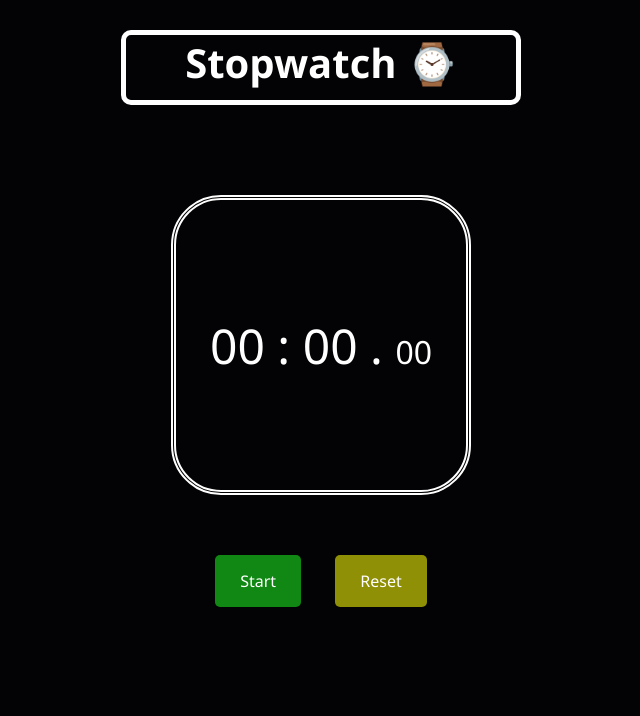
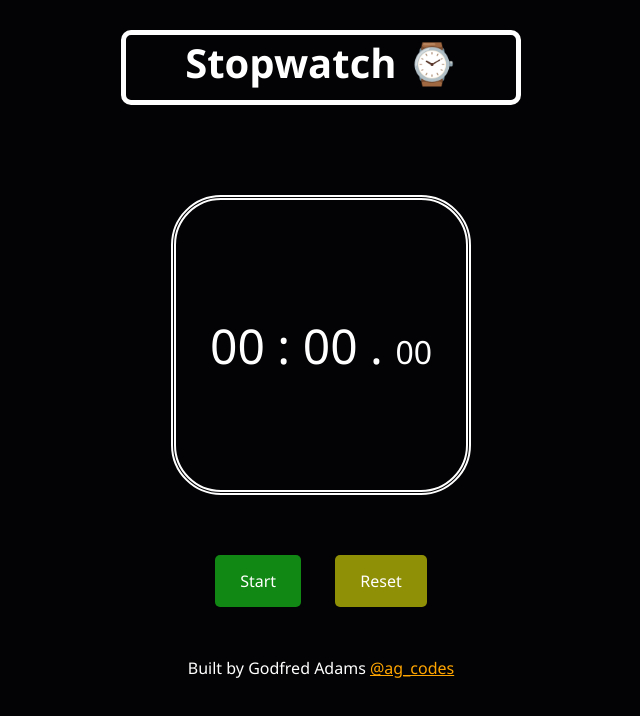
Before and after one commit to godfred-adams/JS-Stopwatch, a plain HTML site: page index.html in a window 1280 px wide. Shown: the whole page, without its empty margins (319-959 px from the left). Drawn offline with Linux system fonts and the light colour scheme.

```diff
--- a/index.html
+++ b/index.html
@@ -10,7 +10,8 @@
   <link rel="stylesheet" href="styles.css">
 </head>
 <body>
-  <h1>Stopwatch ⌚</h1>
+  <div class="clock">
+    <h1>Stopwatch ⌚</h1>
 
   <div class="js-lap-container">
     <div class="display-lap">
@@ -48,6 +49,14 @@
     </div>
   </div>
 
+  <div class="info">
+    <p>
+      Built by Godfred Adams
+      <a href="https://github.com/godfred-adams/JS-Calculator" target="_blank">@ag_codes</a>
+    </p>
+  </div>
+
+  </div>
   <script src="script.js"></script>
 </body>
 </html>
--- a/styles.css
+++ b/styles.css
@@ -20,8 +20,17 @@ body {
   color: white;
 }
 
+.clock {
+  position: fixed;
+  top: 0;
+  right: 0;
+  left: 0;
+  bottom: 0;
+}
+
 .main-container,
-.time-container {
+.time-container,
+.info {
   display: flex;
   align-items: center;
   justify-content: center;
@@ -138,6 +147,14 @@ button:hover {
   padding-left: -25px;
 }
 
+.info {
+  margin-top: 50px;
+}
+
+.info a {
+  color: orange;
+}
+
 /* Setting meddia screens */
 
 @media (max-width: 800px) {
```
